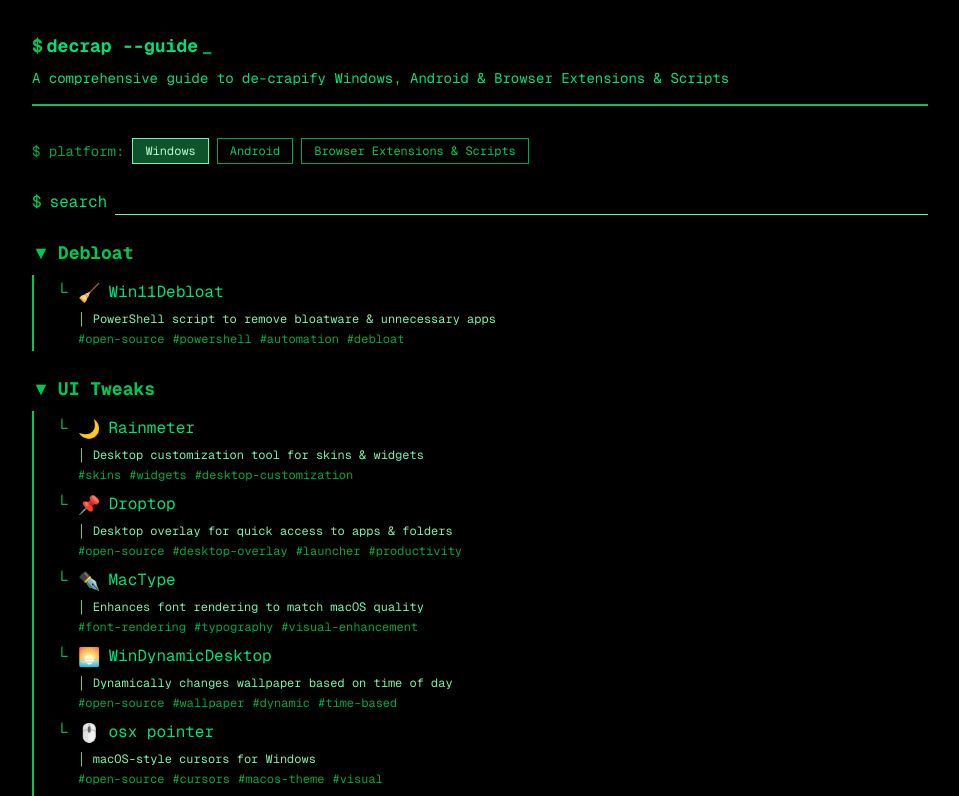
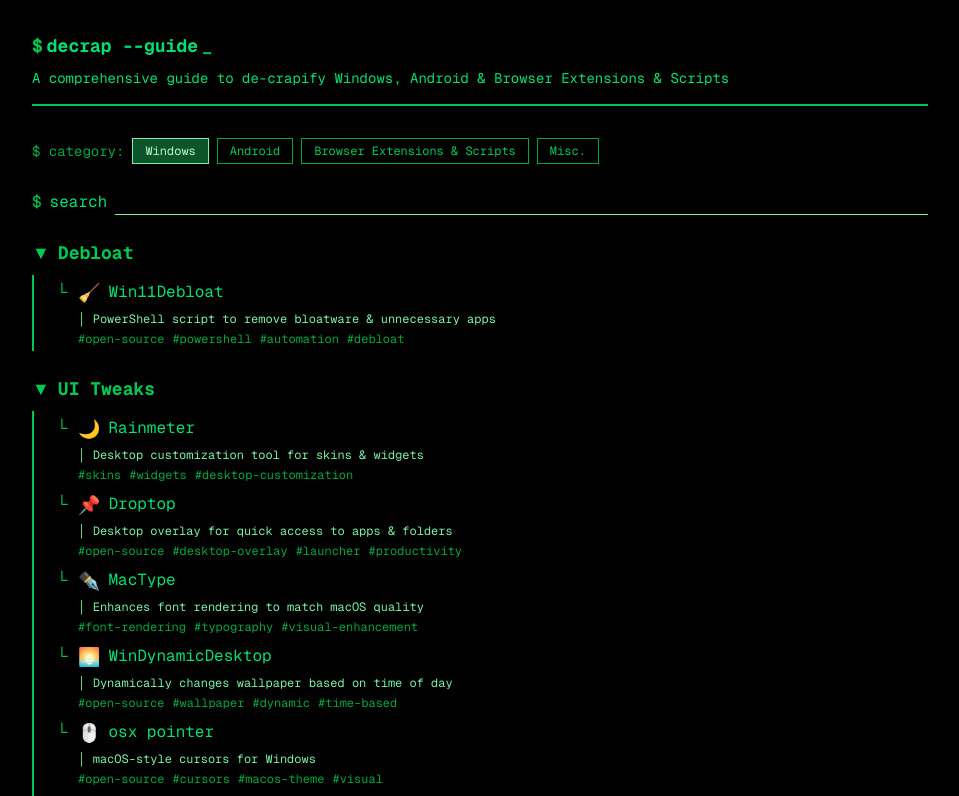
Before and after one commit to takeourcarsnow/UnsuckWindows, a Next.js app: page / in a window 1280 px wide. Shown: the top 796 px of the page, without its empty margins (0-959 px from the left). Built offline with nearby package versions, Linux system fonts and the light colour scheme.

Commit message:
Remove copilot instructions and update platform categorization in tools list for improved organization

```diff
--- a/app/page.tsx
+++ b/app/page.tsx
@@ -13,7 +13,7 @@
   tags: string[];
   category: string;
   section: string;
-  platform: 'Windows' | 'Android' | 'Browser Extensions & Scripts';
+  platform: 'Windows' | 'Android' | 'Browser Extensions & Scripts' | 'Misc.';
 }
 
 const TOOLS: Tool[] = [
@@ -26,7 +26,7 @@
   { id: 'windynamicdesktop', label: 'WinDynamicDesktop', href: 'https://github.com/t1m0thyj/WinDynamicDesktop', description: 'Dynamically changes wallpaper based on time of day', icon: '🌅', tags: ['open-source', 'wallpaper', 'dynamic', 'time-based'], category: 'Wallpaper & Cursors', section: 'UI Tweaks', platform: 'Windows' },
   { id: 'osxpointer', label: 'osx pointer', href: 'https://github.com/antiden/macOS-cursors-for-Windows', description: 'macOS-style cursors for Windows', icon: '🖱️', tags: ['open-source', 'cursors', 'macos-theme', 'visual'], category: 'Wallpaper & Cursors', section: 'UI Tweaks', platform: 'Windows' },
   { id: 'startallback', label: 'StartAllBack', href: 'https://www.startallback.com/', description: 'Restores classic Windows Start menu & taskbar', icon: '▶️', tags: ['paid', 'start-menu', 'taskbar', 'classic-ui'], category: 'System UI', section: 'UI Tweaks', platform: 'Windows' },
-  { id: '3rvx', label: '3RVX + HideVolumeOSD', href: 'https://github.com/prncc/3RVX', description: 'Advanced volume control with on-screen display', icon: '🔊', tags: ['open-source', 'volume-control', 'osd', 'audio'], category: 'System UI', section: 'UI Tweaks', platform: 'Windows' },
+  { id: '3rvx', label: '3RVX', href: 'https://github.com/prncc/3RVX', description: 'Advanced volume control with on-screen display', icon: '🔊', tags: ['open-source', 'volume-control', 'osd', 'audio'], category: 'System UI', section: 'UI Tweaks', platform: 'Windows' },
   // Essential Apps
   { id: 'powertoys', label: 'PowerToys', href: 'https://github.com/microsoft/PowerToys', description: 'Set of utilities for power users', icon: '⚡', tags: ['open-source', 'microsoft', 'utilities', 'productivity', 'power-user'], category: 'Utilities', section: 'Essential Apps', platform: 'Windows' },
   { id: 'everything', label: 'Everything', href: 'https://www.voidtools.com/', description: 'Ultra-fast file & folder search', icon: '🔍', tags: ['file-search', 'indexing', 'fast-search'], category: 'Utilities', section: 'Essential Apps', platform: 'Windows' },
@@ -96,9 +96,9 @@
   // Package Managers
   { id: 'ninite', label: 'Ninite', href: 'https://ninite.com/', description: 'Install and update multiple applications at once', icon: '📦', tags: ['installer', 'bulk-install', 'software-management', 'automation'], category: 'Software Installation', section: 'Package Managers', platform: 'Windows' },
   // Links & Resources
-  { id: 'rprivacy', label: 'r/Privacy', href: 'https://reddit.com/r/privacy', description: 'Privacy tools, techniques, and discussions', icon: '🔒', tags: ['reddit', 'community', 'privacy', 'security', 'tools'], category: 'Communities', section: 'Links & Resources', platform: 'Windows' },
-  { id: 'rpiracy', label: 'r/Piracy', href: 'https://reddit.com/r/piracy', description: 'Software piracy discussion and alternatives', icon: '🏴‍☠️', tags: ['reddit', 'community', 'piracy', 'software', 'alternatives'], category: 'Communities', section: 'Links & Resources', platform: 'Windows' },
-  { id: 'torrentleech', label: 'TorrentLeech', href: 'https://www.torrentleech.org/', description: 'Private torrent tracker with high-quality releases', icon: '🌊', tags: ['torrent-tracker', 'private', 'high-quality', 'p2p'], category: 'Torrent Trackers', section: 'Links & Resources', platform: 'Windows' },
+  { id: 'rprivacy', label: 'r/Privacy', href: 'https://reddit.com/r/privacy', description: 'Privacy tools, techniques, and discussions', icon: '🔒', tags: ['reddit', 'community', 'privacy', 'security', 'tools'], category: 'Communities', section: 'Links & Resources', platform: 'Misc.' },
+  { id: 'rpiracy', label: 'r/Piracy', href: 'https://reddit.com/r/piracy', description: 'Software piracy discussion and alternatives', icon: '🏴‍☠️', tags: ['reddit', 'community', 'piracy', 'software', 'alternatives'], category: 'Communities', section: 'Links & Resources', platform: 'Misc.' },
+  { id: 'torrentleech', label: 'TorrentLeech', href: 'https://www.torrentleech.org/', description: 'Private torrent tracker with high-quality releases', icon: '🌊', tags: ['torrent-tracker', 'private', 'high-quality', 'p2p'], category: 'Torrent Trackers', section: 'Links & Resources', platform: 'Misc.' },
   // Userscripts
   { id: 'cleangram', label: 'CleanGram', href: 'https://greasyfork.org/en/scripts/550868-cleangram', description: 'Hides Instagram posts that are suggested, sponsored, or prompt for "Follow" using a flexible configuration', icon: '📷', tags: ['instagram', 'clean-feed', 'userscript'], category: 'Userscripts', section: 'Userscripts', platform: 'Browser Extensions & Scripts' },
   { id: 'ighelper', label: 'IG Helper', href: 'https://greasyfork.org/en/scripts/404535-ig-helper', description: 'Downloading is possible for both photos and videos from posts, as well as for stories, reels or profile picture', icon: '📸', tags: ['instagram', 'downloader', 'userscript'], category: 'Userscripts', section: 'Userscripts', platform: 'Browser Extensions & Scripts' },
@@ -113,15 +113,16 @@
   { id: 'vsco', label: 'VSCO', href: 'https://vsco.co', description: 'Photo editor & filters', icon: '🎞️', tags: ['android', 'photo', 'editor'], category: 'Android', section: 'Android', platform: 'Android' },
   { id: 'open_camera', label: 'Open Camera', href: 'https://opencamera.org.uk/', description: 'Open-source camera app for Android', icon: '📸', tags: ['android', 'camera', 'open-source'], category: 'Android', section: 'Android', platform: 'Android' },
   { id: 'universal_android_debloater', label: 'Universal Android Debloater', href: 'https://github.com/0x192/universal-android-debloater', description: 'Cross-platform GUI written in Rust using ADB to debloat non-rooted Android devices', icon: '🧹', tags: ['android', 'debloat', 'adb', 'rust', 'cross-platform'], category: 'Android', section: 'Android', platform: 'Android' },
-  { id: 'lineageos', label: 'LineageOS', href: 'https://lineageos.org/', description: 'Free and open-source operating system for smartphones and tablets based on Android', icon: '📱', tags: ['android', 'rom', 'custom', 'open-source'], category: 'Android', section: 'Android', platform: 'Android' },
-  { id: 'rockbox', label: 'Rockbox', href: 'https://www.rockbox.org/', description: 'Open-source firmware for digital audio players', icon: '🎵', tags: ['firmware', 'audio-player', 'open-source'], category: 'Android', section: 'Android', platform: 'Android' },
+  { id: 'lineageos', label: 'LineageOS', href: 'https://lineageos.org/', description: 'Free and open-source operating system for smartphones and tablets based on Android', icon: '📱', tags: ['android', 'rom', 'custom', 'open-source'], category: 'Firmware', section: 'Firmware', platform: 'Misc.' },
+  { id: 'rockbox', label: 'Rockbox', href: 'https://www.rockbox.org/', description: 'Open-source firmware for digital audio players', icon: '🎵', tags: ['firmware', 'audio-player', 'open-source'], category: 'Firmware', section: 'Firmware', platform: 'Misc.' },
+  { id: 'magiclantern', label: 'Magic Lantern', href: 'https://magiclantern.fm/', description: 'Open-source firmware add-on for Canon EOS cameras', icon: '📷', tags: ['firmware', 'camera', 'canon', 'open-source', 'photography'], category: 'Firmware', section: 'Firmware', platform: 'Misc.' },
   { id: 'retroarch', label: 'RetroArch', href: 'https://retroarch.com/', description: 'Frontend for emulators, game engines and media players', icon: '🎮', tags: ['emulator', 'gaming', 'frontend', 'multi-platform'], category: 'Android', section: 'Android', platform: 'Android' },
   { id: 'telegram_android', label: 'Telegram', href: 'https://telegram.org/', description: 'Fast, secure messaging with large group support', icon: '💬', tags: ['messaging', 'communication', 'encrypted', 'cross-platform'], category: 'Android', section: 'Android', platform: 'Android' },
 ];
 
 export default function Home() {
   const [searchQuery, setSearchQuery] = useState('');
-  const [selectedPlatform, setSelectedPlatform] = useState<'Windows' | 'Android' | 'Browser Extensions & Scripts'>('Windows');
+  const [selectedPlatform, setSelectedPlatform] = useState<'Windows' | 'Android' | 'Browser Extensions & Scripts' | 'Misc.'>('Windows');
 
   const filteredTools = useMemo(() => {
     let tools = TOOLS.filter((tool) => tool.platform === selectedPlatform);
@@ -165,8 +166,8 @@
         />
 
         <div className="flex gap-2 items-center mb-6">
-          <span className="text-green-600 text-sm">$ platform:</span>
-          {(['Windows', 'Android', 'Browser Extensions & Scripts'] as const).map((platform) => (
+          <span className="text-green-600 text-sm">$ category:</span>
+          {(['Windows', 'Android', 'Browser Extensions & Scripts', 'Misc.'] as const).map((platform) => (
             <button
               key={platform}
               onClick={() => setSelectedPlatform(platform)}
```
Also changed, not shown: 2 other files (tests, documents, lock files or other folders).
